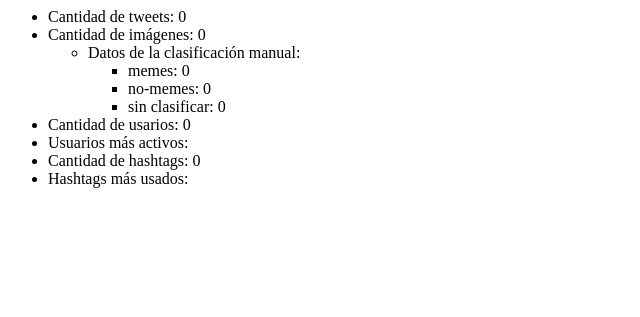
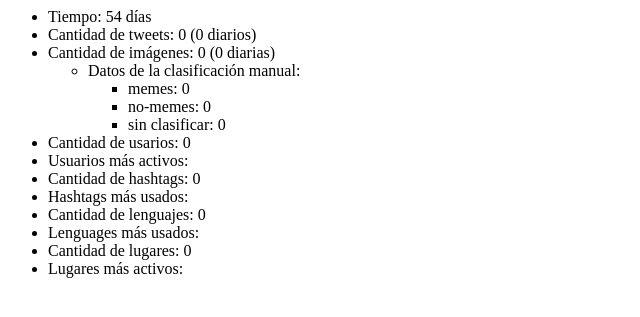
Before and after one commit to jssprz/annotationsite, a Django app: page / in a window 1280 px wide. Shown: the top 317 px of the page, without its empty margins (0-640 px from the left). Run offline with Django 3.2, Linux system fonts and the light colour scheme; data that the repository does not hold is empty.

Commit message:
adds information into index view

```diff
--- a/tweets/templates/index.html
+++ b/tweets/templates/index.html
@@ -1,8 +1,9 @@
 {% if statistics %}
     <ul>
-        <li>Cantidad de tweets: {{statistics.tweets_count}}</li>
+        <li>Tiempo: {{statistics.days_count}} días</li>
+        <li>Cantidad de tweets: {{statistics.tweets_count}} ({% widthratio statistics.tweets_count statistics.days_count 1 %} diarios)</li>
         <li>
-            Cantidad de imágenes: {{statistics.medias_count}}
+            Cantidad de imágenes: {{statistics.medias_count}} ({% widthratio statistics.medias_count statistics.days_count 1 %} diarias)
             <ul>
                 <li>Datos de la clasificación manual:
                     <ul>
@@ -34,7 +35,23 @@
         <li>Hashtags más usados:
             <ul>
             {% for ht in statistics.most_used_hashtags %}
-                <li>#{{ht.hashtags}}: {{ht.count}}</li>
+                <li>#{{ht.hashtags}}: {{ht.count}} ({% widthratio ht.count statistics.days_count 1 %} diarios)</li>
+            {% endfor %}
+            </ul>
+        </li>
+        <li>Cantidad de lenguajes: {{statistics.languages_count}}</li>
+        <li>Lenguages más usados:
+            <ul>
+            {% for l in statistics.most_used_languages %}
+                <li>{{l.lang}}: {{l.count}}</li>
+            {% endfor %}
+            </ul>
+        </li>
+        <li>Cantidad de lugares: {{statistics.locations_count}}</li>
+        <li>Lugares más activos:
+            <ul>
+            {% for l in statistics.most_used_locations %}
+                <li>{{l.location}}: {{l.count}}</li>
             {% endfor %}
             </ul>
         </li>
--- a/tweets/views.py
+++ b/tweets/views.py
@@ -27,12 +27,19 @@ def cors_serve(request, path, document_root=None, show_indexes=False):
 def index(request):
     template = loader.get_template('index.html')
 
-    most_used_hashtags = list(Tweet.objects.values('hashtags').annotate(count=Count('id_str')).order_by('-count')[:10])
-    most_active_users = list(Tweet.objects.values('user__screen_name').annotate(count=Count('id_str')).order_by('-count')[:10])
-    most_used_media_types = list(TweetMedia.objects.values('type').annotate(count=Count('id_str')).order_by('-count'))
+    from datetime import datetime
+    from_date = datetime.strptime('2019-05-10 20:57:50', '%Y-%m-%d %H:%M:%S')
+    days_count = (datetime.now() - from_date).days
+
+    most_used_hashtags = list(Tweet.objects.values('hashtags').annotate(count=Count('id_str')).order_by('-count')[:13])
+    most_active_users = list(Tweet.objects.values('user__screen_name').annotate(count=Count('id_str')).order_by('-count')[:12])
+    used_languages = Tweet.objects.values('lang').annotate(count=Count('id_str'))
+    used_locations = Tweet.objects.values('location').annotate(count=Count('id_str'))
+    # most_used_media_types = list(TweetMedia.objects.values('type').annotate(count=Count('id_str')).order_by('-count'))
 
     context = {
         'statistics': {
+            'days_count': days_count,
             'tweets_count': len(Tweet.objects.all()),
             'medias_count': len(TweetMedia.objects.all()),
             'memes_count': len(TweetMedia.objects.filter(is_meme=True).all()),
@@ -40,9 +47,13 @@ def index(request):
             'not_classified_count': len(TweetMedia.objects.filter(is_meme=None).all()),
             'users_count': len(TweetUser.objects.all()),
             'hashtags_count': len(TweetHashTag.objects.all()),
-            'most_used_media_types': most_used_media_types,
+            # 'most_used_media_types': most_used_media_types,
             'most_used_hashtags': most_used_hashtags[1:],
             'most_active_users': most_active_users,
+            'languages_count': len(used_languages),
+            'most_used_languages': list(used_languages.order_by('-count')[:12]),
+            'locations_count': len(used_locations),
+            'most_used_locations': list(used_locations.order_by('-count')[:12])
         }
     }
     return HttpResponse(template.render(context, request))
```
